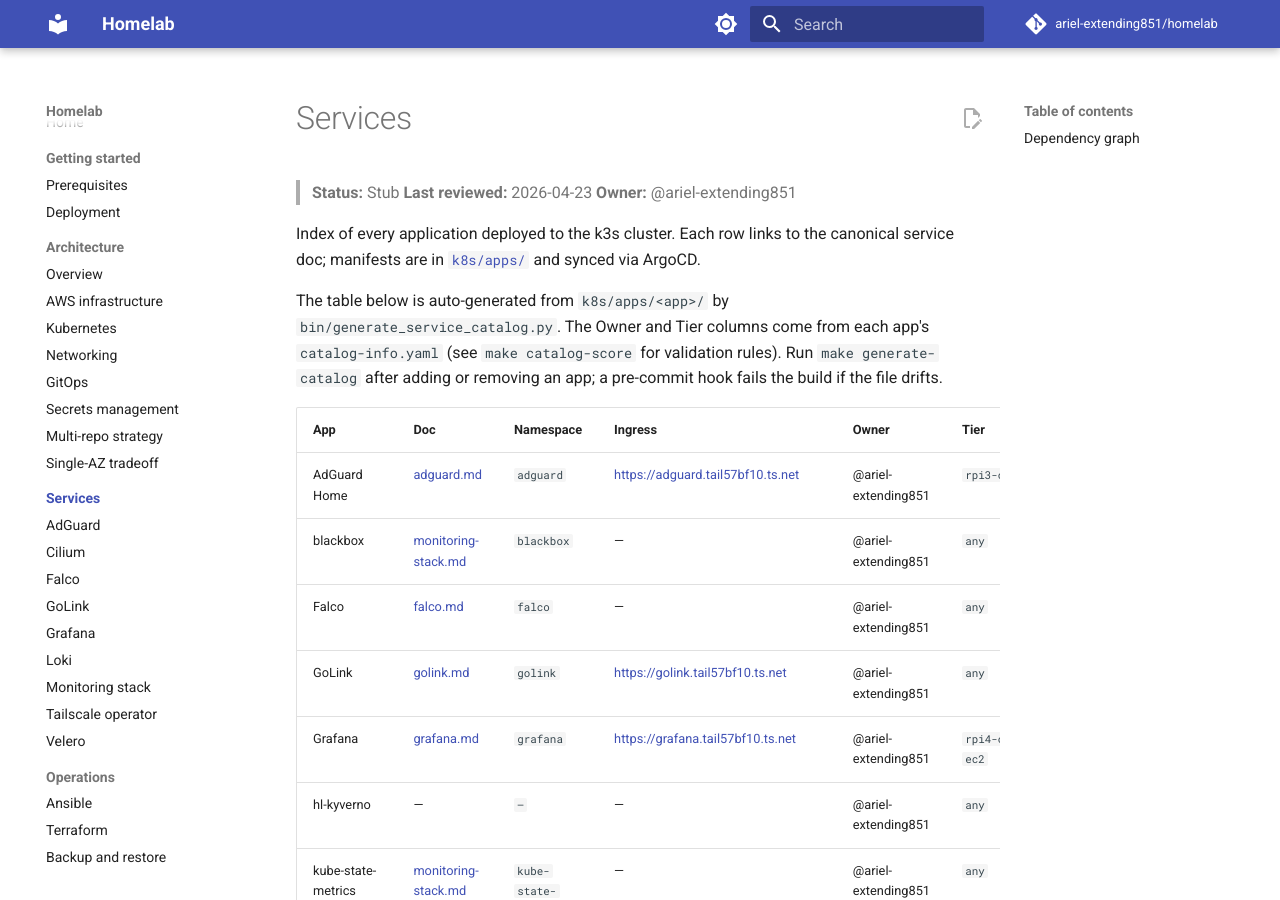
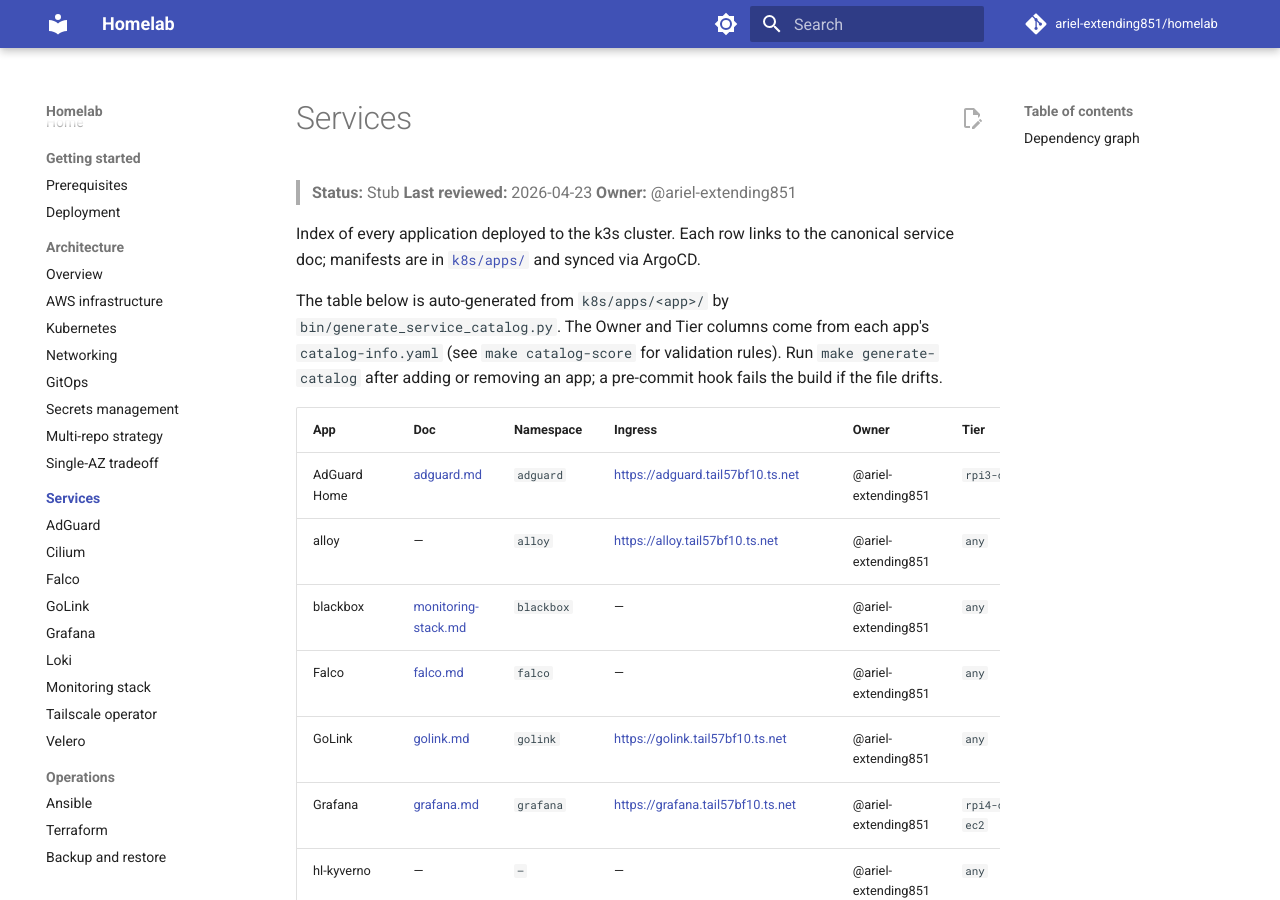
Before and after one commit to ariel-extending851/homelab, an MkDocs documentation site: the page built from docs/services/README.md, in a window 1280 px wide and 900 px high. Built offline with MkDocs 1.6.1 and Material for MkDocs 9.7.7, drawn with Linux system fonts in a browser that asks for light colours; comment, search, counter and statistics services are not loaded.

Commit message:
fix(observability): regen service catalog, fix catalog spec.type, ignore upstream docs URLs
Three pre-commit / Lychee gates needed:

- Pre-commit `service-catalog-sync` hook ran `generate_service_catalog.py
  --check` and detected drift — k8s/apps/alloy/ exists but isn't in the
  auto-generated table. Ran the generator; the diff just adds the alloy
  row and node to the Mermaid graph.

- Pre-commit `catalog-score` (R009) rejected `spec.type: agent` —
  allowed values are {datastore, library, service, website}. Other
  agent-shaped apps in the repo (otel-collector) use `service`. Changed
  to match.

- Lychee was still failing after the placeholder dir landed — likely on
  grafana.com docs URLs (Cloudflare bot challenge returns non-200 on the
  GitHub Actions runner). Added the canonical Alloy + Beyla docs URLs and
  grafana.com/orgs to .lycheeignore with rationale comments.

Both pre-commit hooks now pass locally:
  ✅ docs/services/README.md already up to date (15 apps).
  ✅ Catalog scorecard: all rules passed (15 components).

The catalog drift was the underlying cause of the Ansible Molecule /
ARM64 / Pipeline Gate failures: test-molecule-lint runs `pre-commit run
--all-files`, which runs service-catalog-sync, which detected the drift,
which failed all downstream aggregators.

https://claude.ai/code/session_01RTv39pVgJazv1MkqtnneYQ

```diff
--- a/docs/services/README.md
+++ b/docs/services/README.md
@@ -12,6 +12,7 @@ The table below is auto-generated from `k8s/apps/<app>/` by `bin/generate_servic
 | App | Doc | Namespace | Ingress | Owner | Tier |
 |---|---|---|---|---|---|
 | AdGuard Home | [adguard.md](adguard.md) | `adguard` | <https://adguard.tail57bf10.ts.net> | @ariel-extending851 | `rpi3-only` |
+| alloy | — | `alloy` | <https://alloy.tail57bf10.ts.net> | @ariel-extending851 | `any` |
 | blackbox | [monitoring-stack.md](monitoring-stack.md#blackbox) | `blackbox` | — | @ariel-extending851 | `any` |
 | Falco | [falco.md](falco.md) | `falco` | — | @ariel-extending851 | `any` |
 | GoLink | [golink.md](golink.md) | `golink` | <https://golink.tail57bf10.ts.net> | @ariel-extending851 | `any` |
@@ -44,6 +45,7 @@ graph LR
   storage-latency --> prometheus
   storage-latency --> loki
   adguard
+  alloy
   falco
   golink
   hl-kyverno
```
Also changed, not shown: 2 other files.
